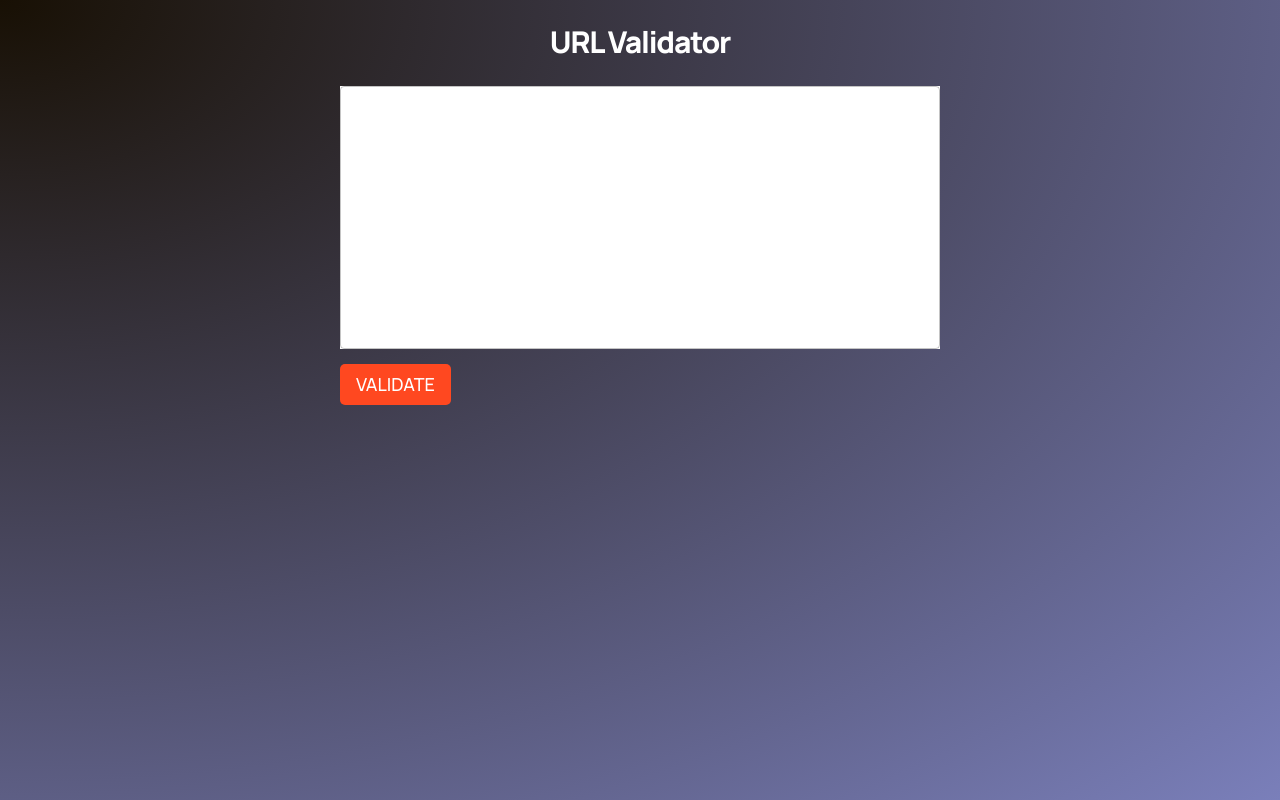
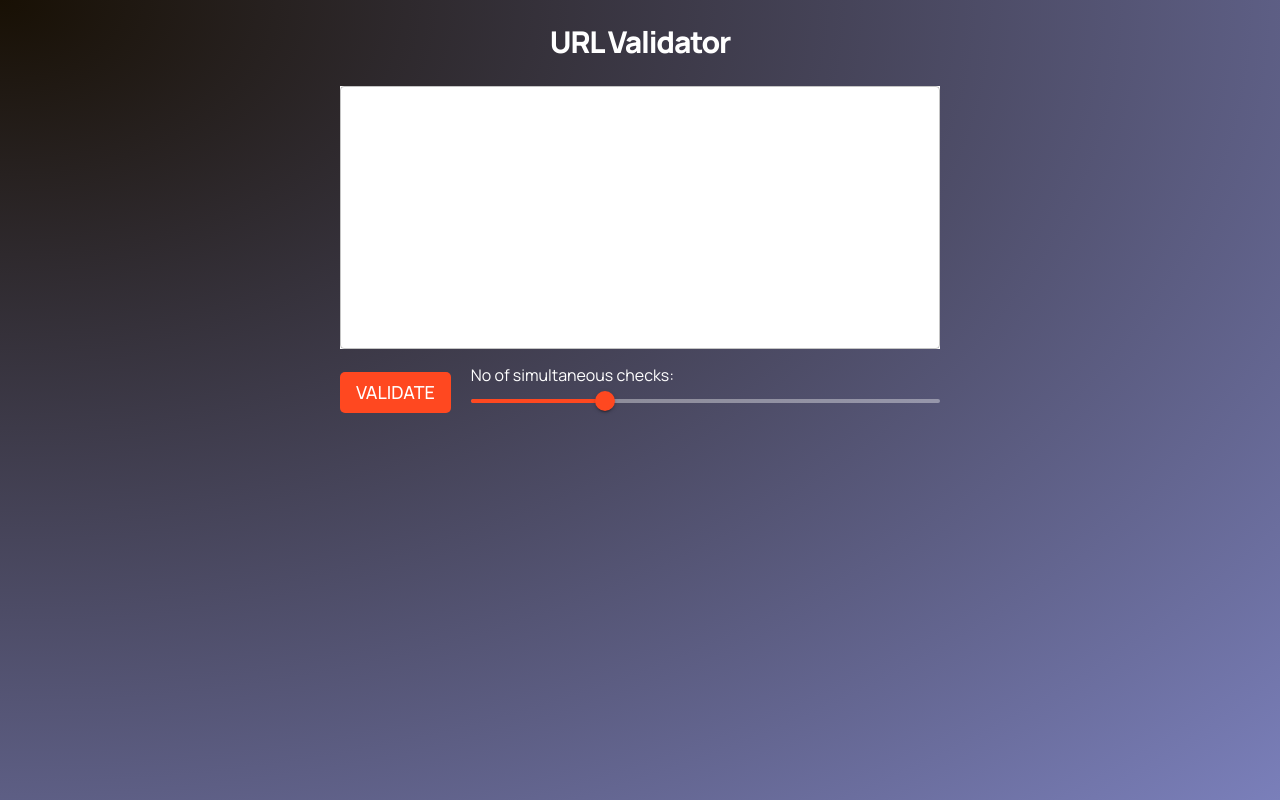
Before and after one commit to debjit1998/trgt-assignment, a React (Create React App) app: page / in a window 1280 px wide. Built offline with nearby package versions, Linux system fonts and the light colour scheme.

Commit message:
added concurrent requests functionality

```diff
--- a/src/App.js
+++ b/src/App.js
@@ -1,5 +1,4 @@
-import { useState, Fragment } from "react";
-import axios from "axios";
+import { useState, Fragment, useCallback } from "react";
 import { Snackbar, Alert } from "@mui/material";
 import { v4 as uuidv4 } from "uuid";
 import Header from "./components/header";
@@ -7,7 +6,12 @@ import UrlForm from "./components/url-form";
 import Footer from "./components/footer";
 import Progress from "./components/progress";
 import Results from "./components/results";
+import { isValidUrl, callApi } from "./utils/http";
 import "./App.css";
+
+const separators = /[\s,\n\t;]+/;
+
+const defaultRequests = 5;
 
 const App = () => {
   const [value, setValue] = useState("");
@@ -16,12 +20,43 @@ const App = () => {
   const [loading, setLoading] = useState(false);
   const [checkedUrls, setCheckedUrls] = useState(0);
   const [totalUrls, setTotalUrls] = useState(0);
-  const [errorMsg, setErrorMsg] = useState("");
+  const [snackbarErrorMsg, setSnackbarErrorMsg] = useState("");
+  const [invalidUrls, setInvalidUrls] = useState([]);
+  const [maxRequests, setMaxRequests] = useState(defaultRequests);
 
-  const handleValidate = async () => {
+  const updateListData = useCallback((data, url) => {
+    setCheckedUrls((prevCount) => prevCount + 1); //increment the count of checked urls
+    if (data?.valid) {
+      //append valid url to the valid results list
+      setValidResults((prevUrls) => [...prevUrls, { name: url, id: uuidv4() }]);
+    } else {
+      //append invalid url to the inavlid results list
+      setInvalidResults((prevUrls) => [
+        ...prevUrls,
+        { name: url, id: uuidv4() },
+      ]);
+    }
+  }, []);
+
+  const handleValidate = useCallback(async () => {
     if (value.trim().length === 0) return;
 
-    const urls = value.split("\n").filter((url) => url.trim() !== "");
+    const urlParts = value
+      .split(separators)
+      .filter((url) => url.trim().length !== 0);
+
+    const urls = [],
+      invalidArr = [];
+
+    urlParts.forEach((url) => {
+      if (isValidUrl(url)) {
+        urls.push(url);
+      } else if (url.trim().length !== 0) {
+        invalidArr.push({ name: url, id: uuidv4() });
+      }
+    });
+
+    setInvalidUrls(invalidArr);
 
     //return early if there are no valid urls
     if (urls.length === 0) return;
@@ -32,43 +67,29 @@ const App = () => {
     setInvalidResults([]);
     setCheckedUrls(0);
     setTotalUrls(urls.length);
-    setErrorMsg("");
+    setSnackbarErrorMsg("");
 
-    for (const url of urls) {
+    // windowing is added to limit the number of requests sent to the backend
+    // large number of concurrent requests may crash the server
+    for (let index = 0; index < urls.length; index += maxRequests) {
       try {
-        // call the validate api
-        const response = await axios.post(
-          `${process.env.REACT_APP_API_BASE_URL}/validate`,
-          {
-            url,
-          }
-        );
+        const promiseArr = urls
+          .slice(index, index + maxRequests)
+          .map((url) => callApi(url, updateListData));
 
-        if (response.data?.valid) {
-          //append valid url to the valid results list
-          setValidResults((prevUrls) => [
-            ...prevUrls,
-            { name: url, id: uuidv4() },
-          ]);
-        } else {
-          //append invalid url to the inavlid results list
-          setInvalidResults((prevUrls) => [
-            ...prevUrls,
-            { name: url, id: uuidv4() },
-          ]);
-        }
+        // call the validate api concurrently for a window
+        await Promise.all(promiseArr);
       } catch (error) {
         // set error message to show in snackbar
-        setErrorMsg(
+        setSnackbarErrorMsg(
           "Something went wrong. Please check your network or try again"
         );
         break;
       }
+    }
 
-      setCheckedUrls((prevCount) => prevCount + 1); //increment the count of checked urls
-    }
     setLoading(false);
-  };
+  }, [value, updateListData, maxRequests]);
 
   return (
     <Fragment>
@@ -81,6 +102,9 @@ const App = () => {
         setValue={setValue}
         handleValidate={handleValidate}
         loading={loading}
+        invalidUrls={invalidUrls}
+        maxRequests={maxRequests}
+        setMaxRequests={setMaxRequests}
       />
 
       {/* URL CHECK PROGRESS */}
@@ -93,12 +117,12 @@ const App = () => {
       <Footer>
         {/* SNACKBAR */}
         <Snackbar
-          open={!!errorMsg}
-          onClose={() => setErrorMsg("")}
+          open={!!snackbarErrorMsg}
+          onClose={() => setSnackbarErrorMsg("")}
           key={"URL Error"}
           autoHideDuration={6000}
         >
-          <Alert severity="error">{errorMsg}</Alert>
+          <Alert severity="error">{snackbarErrorMsg}</Alert>
         </Snackbar>
       </Footer>
     </Fragment>
--- a/src/components/url-form/index.css
+++ b/src/components/url-form/index.css
@@ -5,8 +5,32 @@
   max-width: 95%;
 }
 
+.url-form__invalid {
+  margin-top: 10px;
+  color: var(--color-highlight);
+  font-weight: bold;
+}
+
+.url-form__invalid ul {
+  list-style-position: inside;
+}
+
+.url-form ul .url-form__listitem {
+  padding: 5px;
+  line-break: anywhere;
+}
+
 .validate {
   margin-top: 15px;
+  display: flex;
+  justify-content: space-between;
+  align-items: center;
+  gap: 20px;
+}
+
+.validate .validate__slider {
+  width: 100%;
+  color: var(--color-white);
 }
 
 .validate .validate__btn {
--- a/src/components/url-form/index.js
+++ b/src/components/url-form/index.js
@@ -1,25 +1,63 @@
 import { memo } from "react";
 import PropTypes from "prop-types";
-import { TextField } from "@mui/material";
+import { TextField, Slider } from "@mui/material";
 import "./index.css";
 
-const UrlForm = ({ value, setValue, handleValidate, loading }) => {
+const renderList = ({ name, id }) => (
+  <li className="url-form__listitem" key={id}>
+    {name}
+  </li>
+);
+
+const textareaStyle = {
+  width: "100%",
+  background: "white",
+  marginTop: "32px",
+};
+
+const sxSliderStyle = {
+  "& .MuiSlider-rail": {
+    backgroundColor: "var(--color-white)",
+  },
+  "& .MuiSlider-track": {
+    backgroundColor: "var(--color-highlight)",
+    borderColor: "var(--color-highlight)",
+  },
+  "& .MuiSlider-thumb": {
+    backgroundColor: "var(--color-highlight)",
+  },
+};
+
+const UrlForm = ({
+  value,
+  setValue,
+  handleValidate,
+  loading,
+  invalidUrls,
+  maxRequests,
+  setMaxRequests,
+}) => {
   return (
     <div className="url-form">
       <TextField
-        style={{
-          width: "100%",
-          background: "white",
-          marginTop: "32px",
-        }}
+        style={textareaStyle}
         multiline
         rows={10}
         value={value}
         onChange={(event) => setValue(event.target.value)}
+        error={!!invalidUrls.length}
       />
 
-      {/* VALIDATE BUTTON */}
+      {/*INVALID INPUT */}
+      {!!invalidUrls.length && (
+        <div className="url-form__invalid">
+          The following input(s) are invalid:
+          <ul>{invalidUrls.map(renderList)}</ul>
+        </div>
+      )}
+
       <div className="validate">
+        {/* VALIDATE BUTTON */}
         <button
           className="validate__btn"
           disabled={value.trim().length === 0 || loading}
@@ -27,6 +65,21 @@ const UrlForm = ({ value, setValue, handleValidate, loading }) => {
         >
           VALIDATE
         </button>
+
+        {/* CONCURRENT REQUESTS SLIDER */}
+        <div className="validate__slider">
+          <div>No of simultaneous checks:</div>
+          <Slider
+            value={maxRequests}
+            min={1}
+            max={15}
+            step={1}
+            valueLabelDisplay="auto"
+            onChange={(_, newValue) => setMaxRequests(newValue)}
+            sx={sxSliderStyle}
+            disabled={loading}
+          />
+        </div>
       </div>
     </div>
   );
@@ -37,6 +90,9 @@ UrlForm.propTypes = {
   setValue: PropTypes.func.isRequired,
   loading: PropTypes.bool.isRequired,
   handleValidate: PropTypes.func.isRequired,
+  invalidUrls: PropTypes.array.isRequired,
+  maxRequests: PropTypes.number.isRequired,
+  setMaxRequests: PropTypes.func.isRequired,
 };
 
 export default memo(UrlForm);
--- /dev/null
+++ b/src/utils/http.js
@@ -0,0 +1,26 @@
+import axios from "axios";
+
+export const getApiUrl = (endpoint) =>
+  `${process.env.REACT_APP_API_BASE_URL}/${endpoint}`;
+
+const urlRegex = new RegExp(
+  "^(https?:\\/\\/)?" + // protocol
+    "((([a-z\\d]([a-z\\d-]*[a-z\\d])*)\\.)+[a-z]{2,}|" + // domain name
+    "((\\d{1,3}\\.){3}\\d{1,3}))" + // OR ip (v4) address
+    "(\\:\\d+)?(\\/[-a-z\\d%_.~+]*)*" + // port and path
+    "(\\?[;&a-z\\d%_.~+=-]*)?" + // query string
+    "(\\#[-a-z\\d_]*)?$",
+  "i"
+);
+
+export const isValidUrl = (url) => urlRegex.test(url);
+
+export const callApi = (url, callback) =>
+  axios
+    .post(getApiUrl("validate"), {
+      url,
+    })
+    .then((response) => {
+      if (typeof callback === "function") callback(response.data, url);
+      return response.data;
+    });
```
